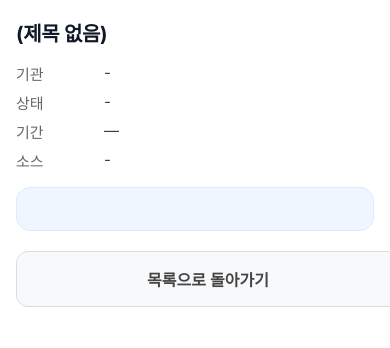
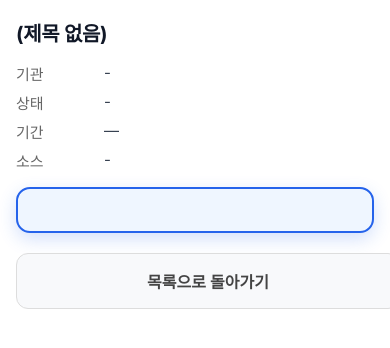
Before and after one commit to hover9710-beep/Job-bizgov-platform, a Flask app: template templates/project_detail.html in a window 390 px wide. Shown: the part 104-452 px from the top of the page. Run offline with Flask 3, Linux system fonts and the light colour scheme; the template is opened without the code that fills it, so the values that code supplies are empty.

Commit message:
feat: CTA 긴급성 강화 (D-day 문구 + 신청 버튼 UX 개선)
Made-with: Cursor

```diff
--- a/templates/project_detail.html
+++ b/templates/project_detail.html
@@ -34,9 +34,10 @@
         .detail-cta-box {
             margin: 16px 0 18px;
             padding: 14px;
-            border: 1px solid #dbeafe;
+            border: 2px solid #2563eb;
             border-radius: 14px;
             background: #eff6ff;
+            box-shadow: 0 4px 16px rgba(37, 99, 235, 0.15);
         }
         .deadline-line {
             font-size: 14px;
@@ -58,7 +59,7 @@
             box-sizing: border-box;
         }
         .primary-cta:active {
-            transform: scale(0.98);
+            transform: scale(0.97);
         }
 
         @media (max-width: 700px) {
@@ -156,6 +157,8 @@
             .detail-cta-box {
                 margin: 16px 0 18px !important;
                 padding: 16px !important;
+                border: 2px solid #2563eb !important;
+                box-shadow: 0 6px 18px rgba(37,99,235,0.2) !important;
             }
             .deadline-line {
                 font-size: 15px !important;
@@ -197,14 +200,14 @@
     <div class="detail-cta-box">
         <div class="deadline-line">
             {% if item.get('deadline_badge') %}
-                ⏰ 마감 {{ item.deadline_badge }}
+                🔥 마감 임박 {{ item.deadline_badge }}
             {% elif item.get('end_date') %}
                 ⏰ 마감일 {{ item.end_date }}
             {% endif %}
         </div>
         {% if item.get('url') %}
         <a href="{{ item.url }}" target="_blank" rel="noopener" class="btn-apply primary-cta">
-            원문/신청 페이지 열기
+            👉 지금 신청하기
         </a>
         {% endif %}
     </div>
```
